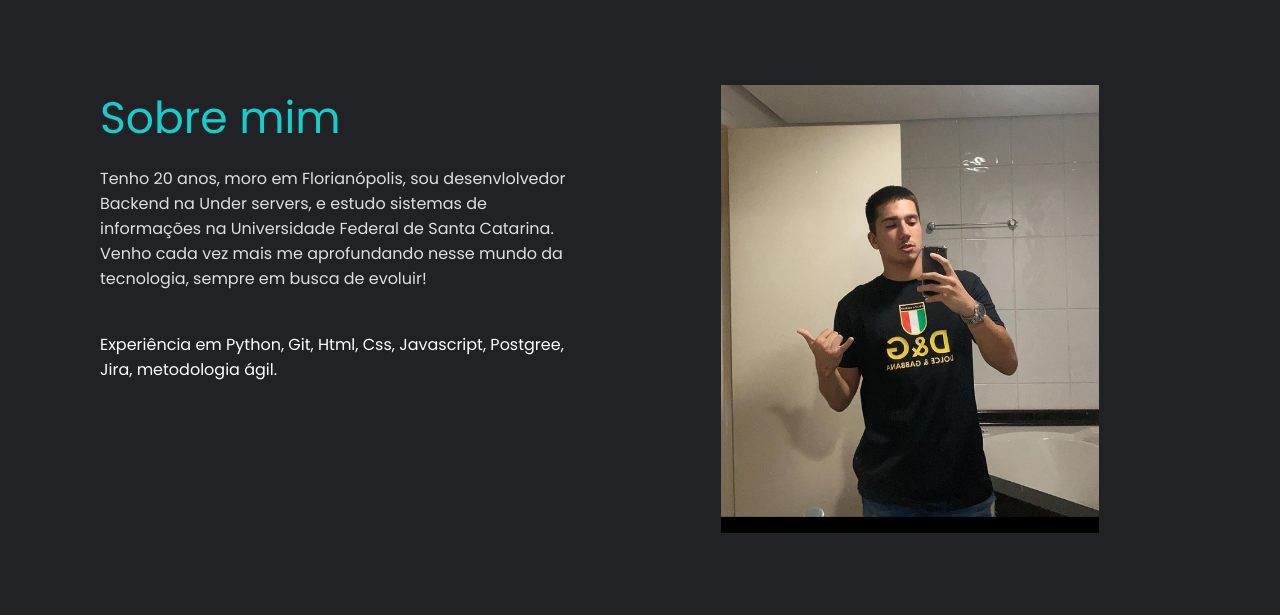
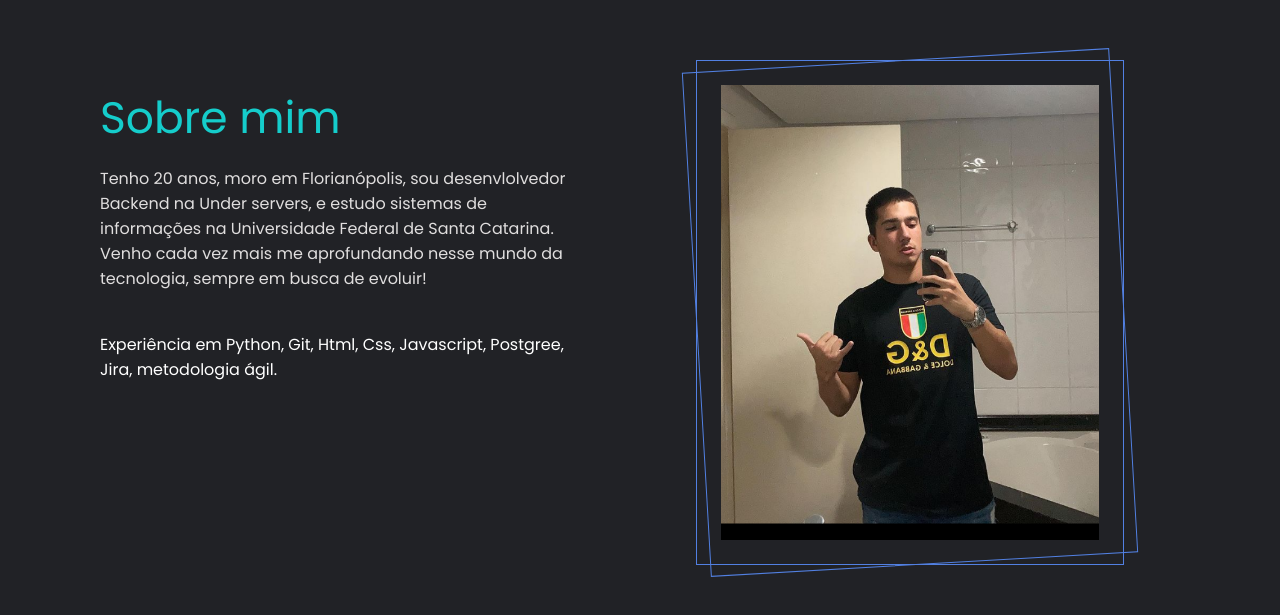
Before and after one commit to lorenzocoracini/site_pessoal-html-css, a plain HTML site: page index.html in a window 1280 px wide. Shown: the part 815-1430 px from the top of the page. Drawn offline with nearby package versions, Linux system fonts and the light colour scheme.

Commit message:
linhas na imagem

```diff
--- a/index.html
+++ b/index.html
@@ -40,6 +40,8 @@
             Experiência em Python, Git, Html, Css, Javascript, Postgree, Jira, metodologia ágil.
         </div>
         <div class="img-container">
+            <div class="line green"></div>
+            <div class="line purple"></div>
             <img src="assets/lo2.png"  alt="Lorenzo Coracini">
         </div>
     </section>
--- a/style.css
+++ b/style.css
@@ -128,12 +128,28 @@ nav ul a {
 .about-me .img-container{
   width: 50%;
   text-align: center;
-
+  position: relative;
 }
 
 .about-me .img-container img{
   width: 70%;
+  height: 100%;
 }
+
+.about-me .img-container .line{
+  width: calc(70% + 50px);
+  height: calc(100% + 50px);
+  border: 1px solid var(--purple);
+  position: absolute;
+  top: -25px;
+  left: calc(50% - (70%/2) - 25px);
+}
+
+.about-me .img-container .line.green{
+  transform: rotate(-3.3deg);
+  color: var(--green);
+}
+
 
 /*  --RESPONSIVIDADE-- */
 
```
